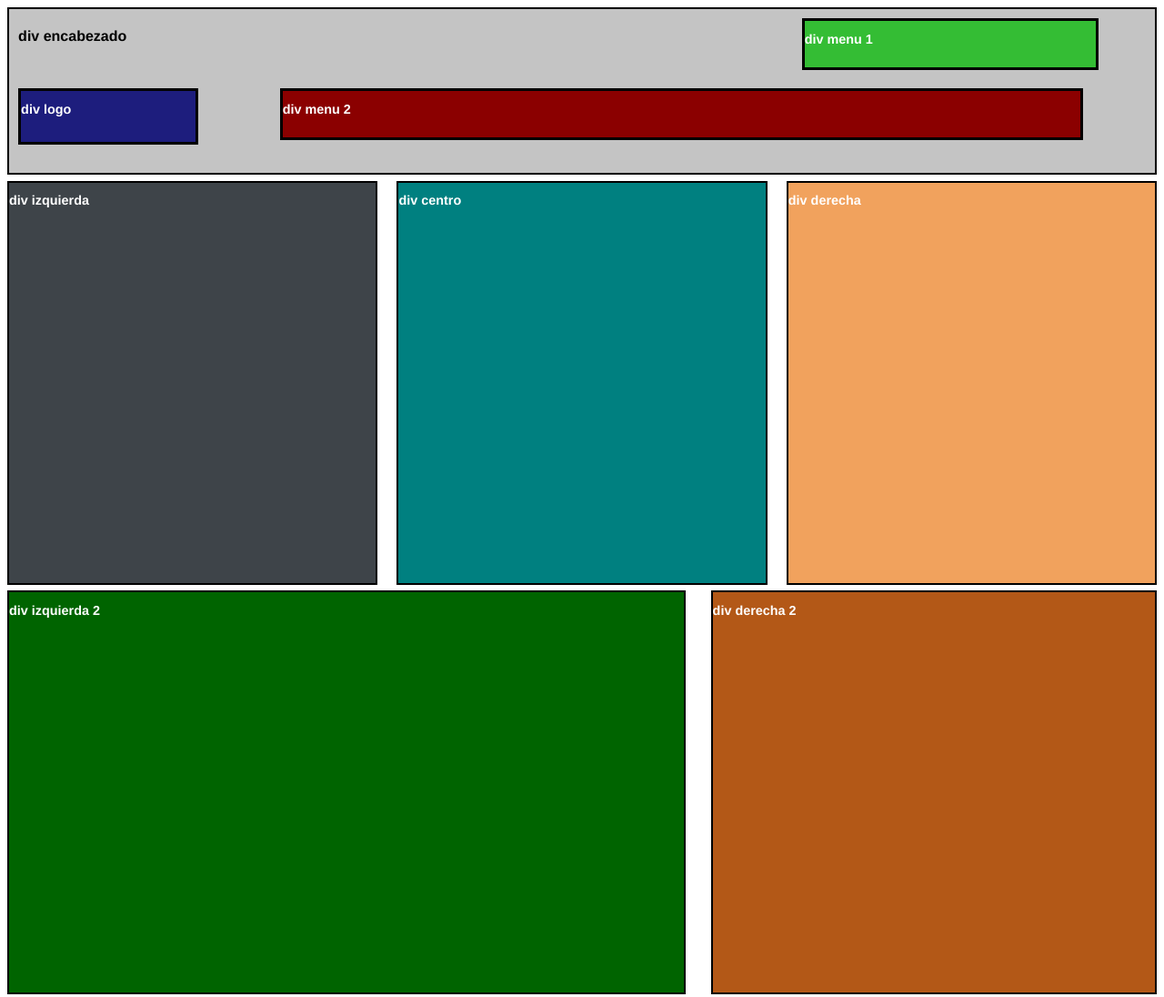
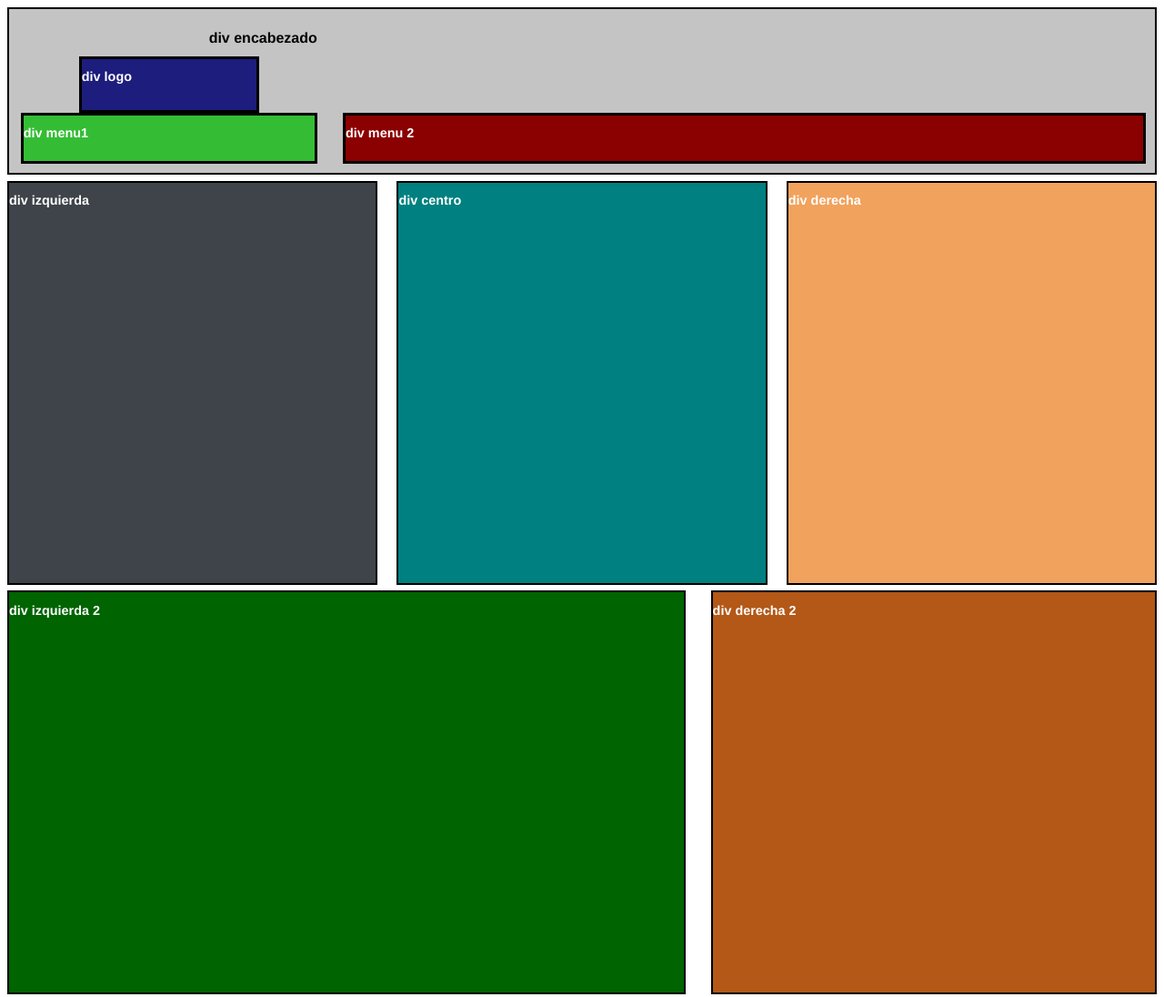
Before and after one commit to leorivero91/ej.3Entregable18-7, a website: page index.html in a window 1280 px wide. Shown: the top 1096 px of the page at 91% size. Drawn offline with Linux system fonts and the light colour scheme.

Commit message:
correcion encabezado flex

```diff
--- a/index.html
+++ b/index.html
@@ -10,11 +10,11 @@
   <body>
     <div class="encabezado">
       <h1>div encabezado</h1>
-      <div class="menu1">
-        <h2>div menu 1</h2>
-      </div>
       <div class="logo">
         <h2>div logo</h2>
+      </div>
+      <div class="menu1">
+        <h2>div menu1</h2>
       </div>
       <div class="menu2">
         <h2>div menu 2</h2>
--- a/style.css
+++ b/style.css
@@ -13,9 +13,10 @@ h2 {
 }
 .encabezado {
   display: flex;
+  align-items: flex-end;
+  justify-content: flex-end;
+  flex-direction: column;
   flex-wrap: wrap;
-  flex-grow: 1;
-  justify-content: flex-start;
   background-color: rgb(196, 196, 196);
   height: 20vh;
   color: black;
@@ -28,7 +29,6 @@ h2 {
   background-color: rgb(52, 189, 52);
   height: 4vh;
   width: 25vw;
-  margin-left: 58vw;
   border: 3px;
   border-color: black;
   border-style: solid;
```
